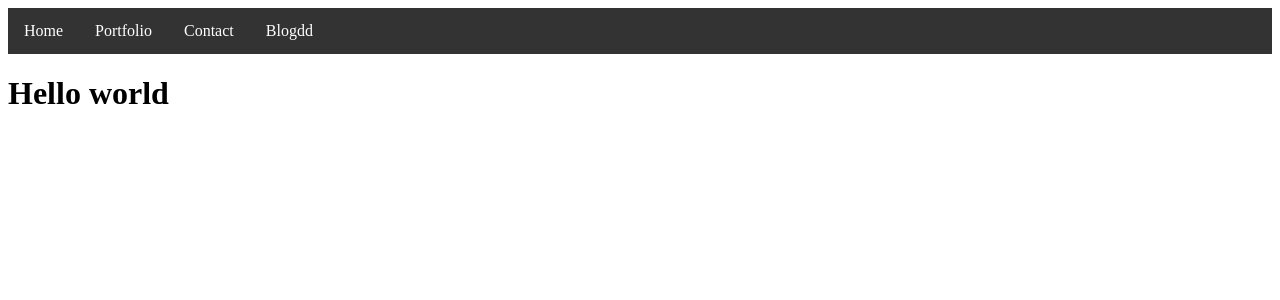
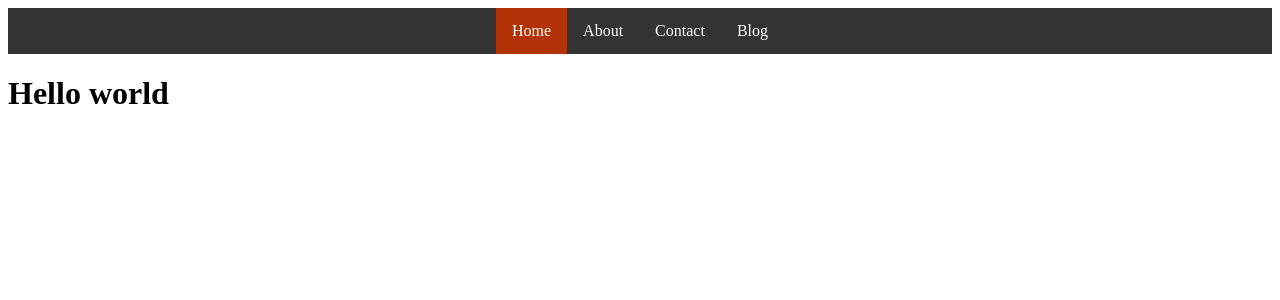
Before and after one commit to Alez05/my-portfolio-v2, a Next.js app: page / in a window 1280 px wide. Shown: the top 300 px of the page. Built offline with nearby package versions, Linux system fonts and the light colour scheme.

Commit message:
nav - features and fix Fixes #30

```diff
--- a/src/libs/ui/index.ts
+++ b/src/libs/ui/index.ts
@@ -7,4 +7,4 @@ export { default as Input } from './atom/input/input';
 export { default as Text } from './atom/text/text';
 
 // organism components
-export { default as NavBar } from './organism/nav/nav';
+export { default as NavBar } from './molecule/nav/nav';
--- /dev/null
+++ b/src/libs/ui/molecule/nav/nav.css
@@ -0,0 +1,29 @@
+/* Navbar container */
+.navbar {
+  overflow: hidden;
+  background-color: #333;
+  display: flex;
+  justify-content: center;
+  align-items: center;
+}
+
+.navbar a {
+  display: flex;
+  justify-content: center;
+  align-items: center;
+  font-size: 16px;
+  color: white;
+  text-align: center;
+  padding: 14px 16px;
+  text-decoration: none;
+}
+
+.navbar a:hover {
+  background-color: #ddd;
+  color: black;
+}
+
+.navbar a.active {
+  background-color: #b33309;
+  color: white;
+}
--- /dev/null
+++ b/src/libs/ui/molecule/nav/nav.tsx
@@ -0,0 +1,19 @@
+import './nav.css';
+
+const NavBar = () => {
+  return (
+    <nav className='navbar'>
+      <a
+        className='active'
+        href='/'
+      >
+        Home
+      </a>
+      <a href='/'>About</a>
+      <a href='/'>Contact</a>
+      <a href='/'>Blog</a>
+    </nav>
+  );
+};
+
+export default NavBar;
--- /dev/null
+++ b/src/libs/ui/molecule/nav/nav.type.ts
@@ -0,0 +1,4 @@
+export type TNav = {
+  children?: React.ReactNode;
+
+};
--- a/src/libs/ui/organism/index.ts
+++ b/src/libs/ui/organism/index.ts
@@ -1 +1 @@
-export {default as NavBar} from './nav/nav';
+export { default as NavBar } from '../molecule/nav/nav';
--- a/src/libs/ui/organism/nav/nav.css
+++ /dev/null
@@ -1,13 +0,0 @@
-#navbar {
-  overflow: hidden;
-  background-color: #333;
-}
-
-#navbar a {
-  float: left;
-  font-size: 16px;
-  color: white;
-  text-align: center;
-  padding: 14px 16px;
-  text-decoration: none;
-}
--- a/src/libs/ui/organism/nav/nav.tsx
+++ /dev/null
@@ -1,14 +0,0 @@
-import './nav.css';
-
-const NavBar = () => {
-  return (
-    <nav id='navbar'>
-      <a href='/'>Home</a>
-      <a href='/'>Portfolio</a>
-      <a href='/'>Contact</a>
-      <a href='/'>Blogdd</a>
-    </nav>
-  );
-};
-
-export default NavBar;
```
Also changed, not shown: src/libs/ui/molecule/nav/index.ts (renamed from src/libs/ui/organism/nav/index.ts), src/libs/ui/organism/nav/nav.type.ts (deleted).
